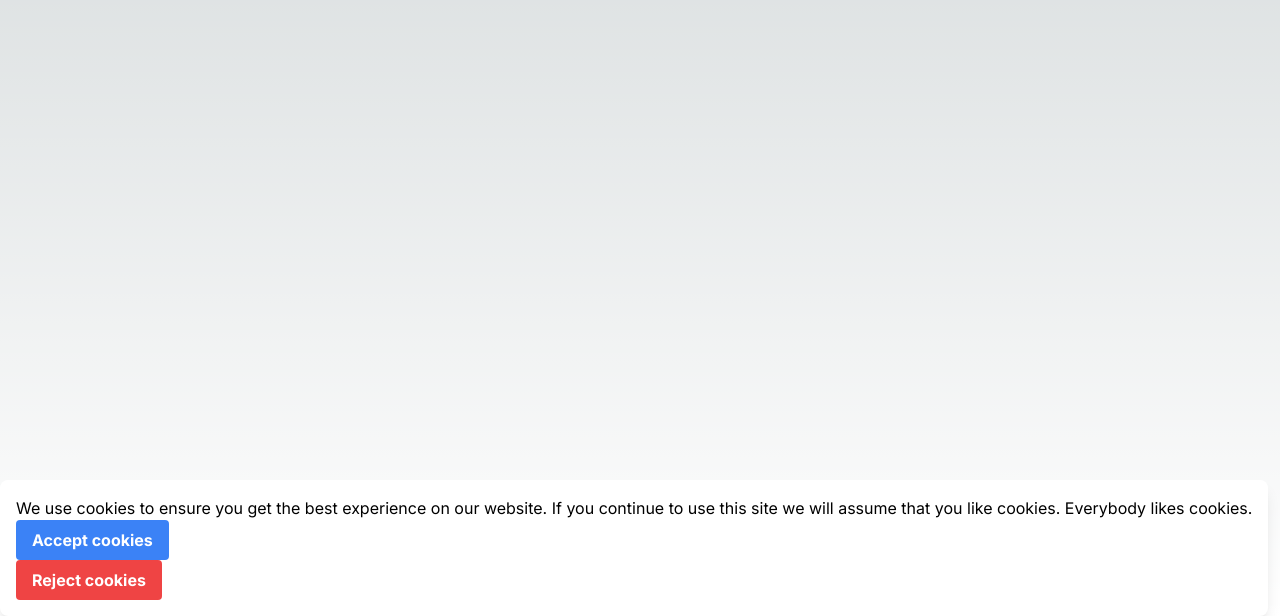
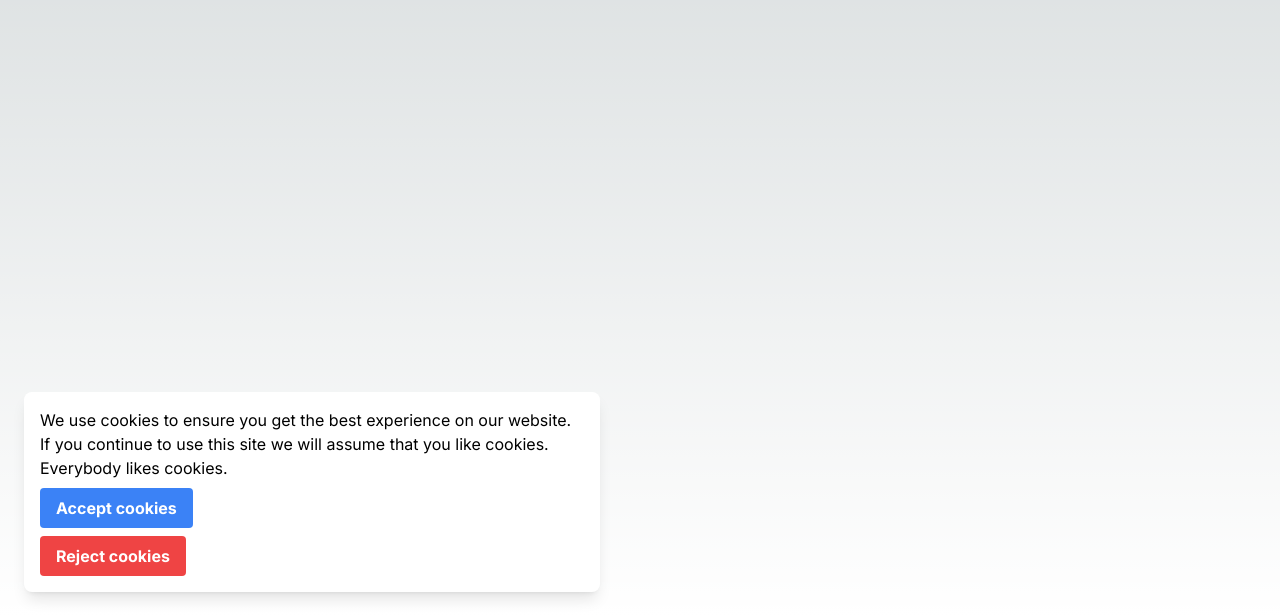
Before and after one commit to leah/cookiecookiecookie, a Next.js app: page / in a window 1280 px wide. Shown: the part 184-800 px from the top of the page. Built offline with nearby package versions, Linux system fonts and the light colour scheme.

Commit message:
Minor style updates

```diff
--- a/app/page.tsx
+++ b/app/page.tsx
@@ -72,10 +72,11 @@ function Cookies() {
 
   function Popup() {
     return (
-      <div className="fixed bottom-0 left-0">
-        <div className="bg-white rounded-lg shadow-lg p-4">
-          We use cookies to ensure you get the best experience on our website. If you continue to use
+      <div className="fixed bottom-0 left-0 p-6">
+        <div className="bg-white rounded-lg shadow-lg w-full max-w-xl p-4 space-y-2">
+          <p>We use cookies to ensure you get the best experience on our website. If you continue to use
           this site we will assume that you like cookies. Everybody likes cookies.
+          </p>
           <div>
             <button className="bg-blue-500 hover:bg-blue-700 text-white font-bold py-2 px-4 rounded" onClick={acceptCookies}>
               Accept cookies
```
